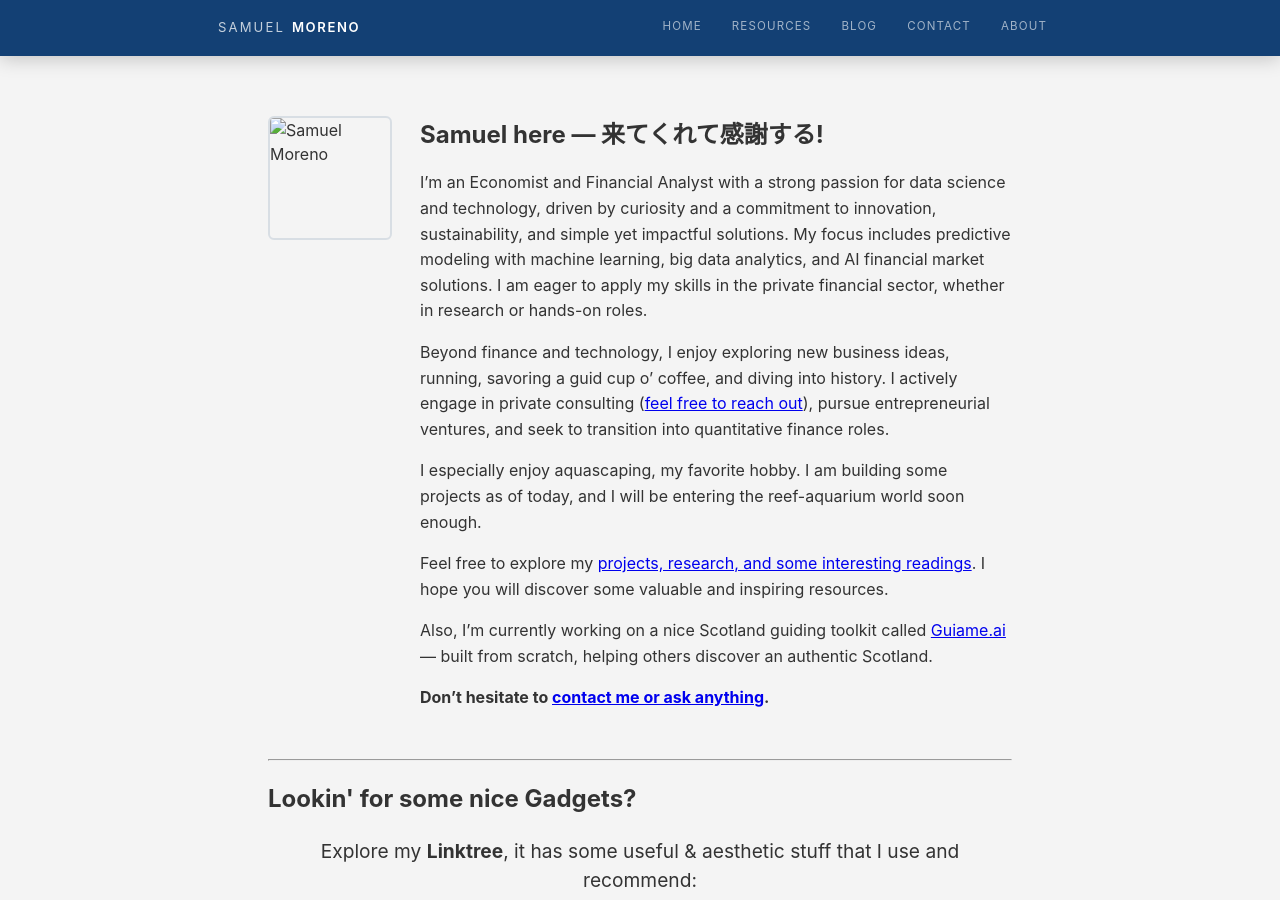
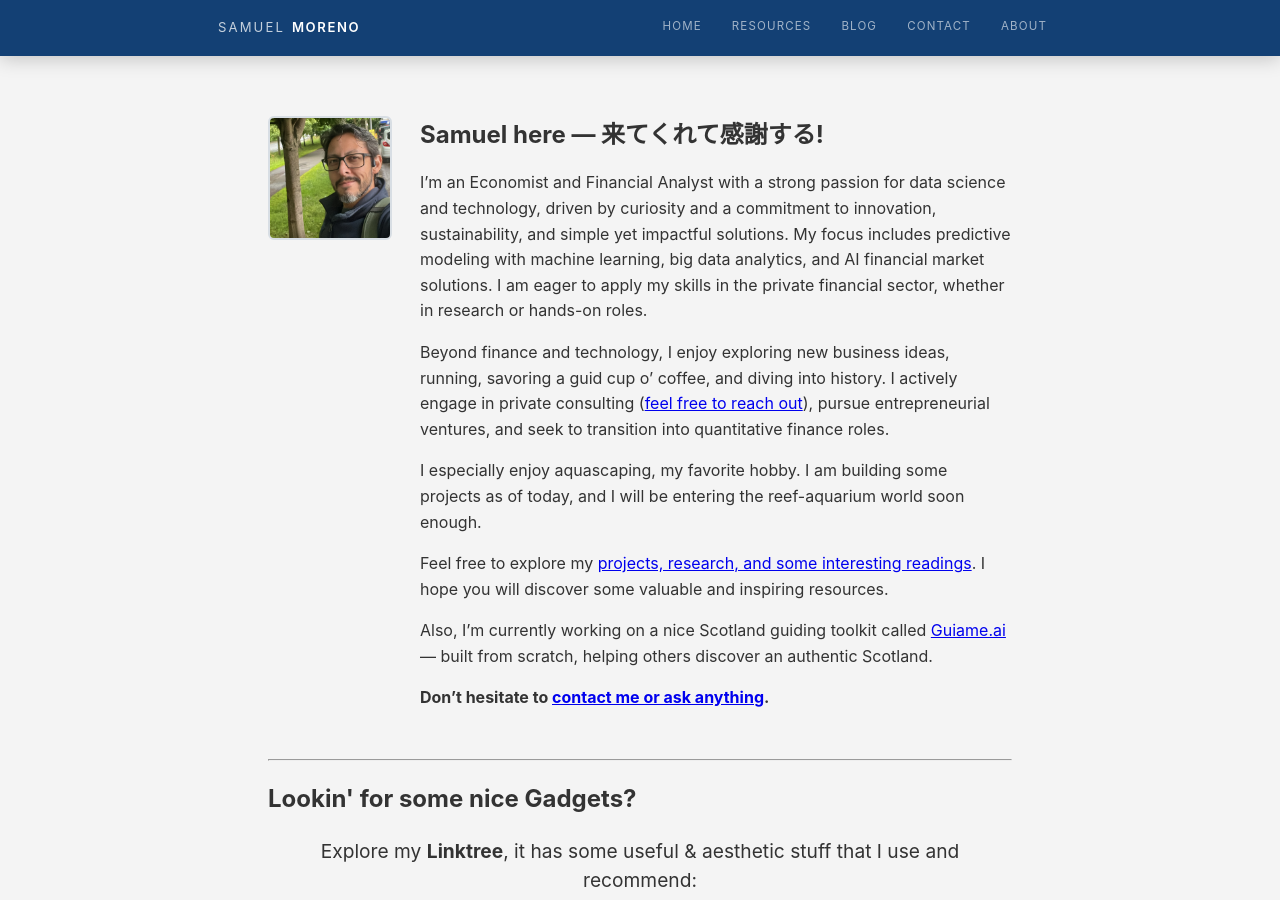
Before and after one commit to GregSom-MSc/GregSom-MSc.github.io, a Jekyll site: the page built from index.md, in a window 1280 px wide and 900 px high. Built offline with Jekyll 4.4.1, drawn with Linux system fonts in a browser that asks for light colours.

Commit message:
comillas

```diff
--- a/index.md
+++ b/index.md
@@ -4,7 +4,7 @@ layout: default
 
 <div id="hero" class="hero-section">
   <img id="hero-photo"
-       src="{{ ‘/assets/Images/yopo2024.jpg’ | relative_url }}"
+       src="{{ '/assets/Images/yopo2024.jpg' | relative_url }}"
        alt="Samuel Moreno"
        class="hero-photo">
   <div class="hero-text">
```
